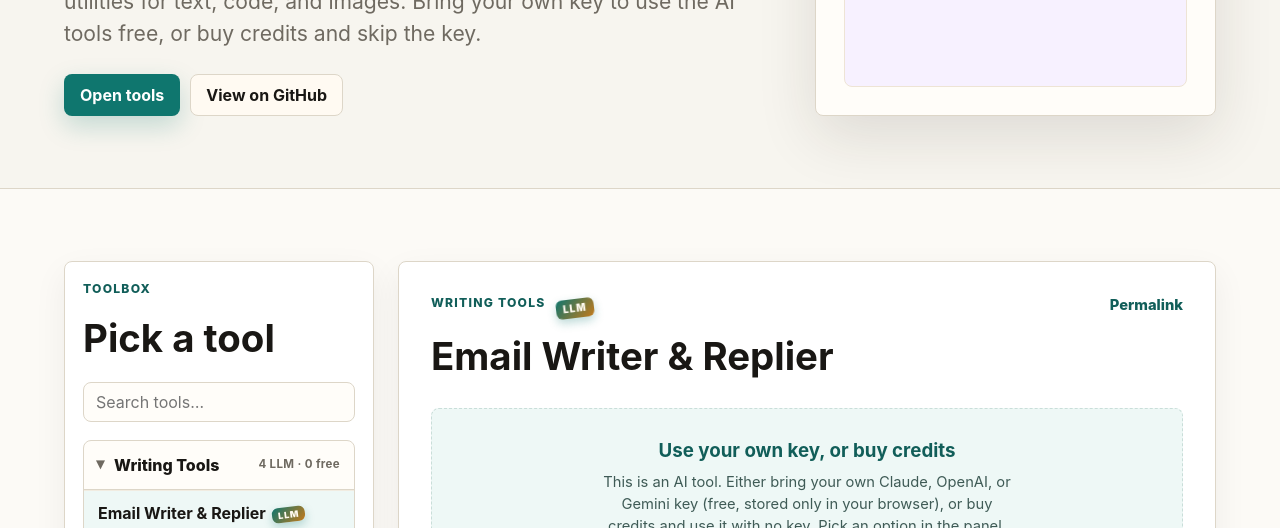
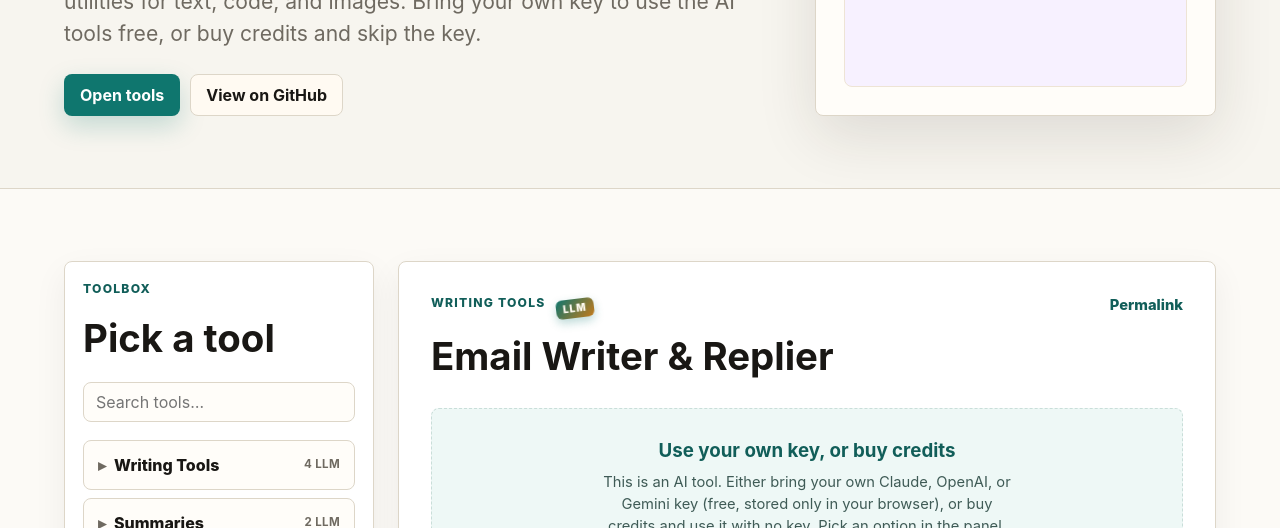
Before and after one commit to rohitatp/unleashmyai, a website: page public/index.html in a window 1280 px wide. Shown: the part 852-1380 px from the top of the page. Drawn offline with Linux system fonts and the light colour scheme.

Commit message:
Tidy tool picker + broaden the hero headline
- Drop zero counts in category headers (no "0 LLM" / "0 free"); show only the
  non-zero parts, e.g. "7 free" or "1 LLM · 2 free".
- Collapse all dropdowns by default; preserve whichever one the user opened
  across re-renders (still single-open accordion).
- Hero headline now spans the media types: "Fast, free tools for text, images,
  audio, and everyday work."

Co-Authored-By: Claude Opus 4.8 (1M context) <noreply@anthropic.com>

```diff
--- a/public/app.js
+++ b/public/app.js
@@ -25,16 +25,24 @@ function renderToolList(activeId) {
     }
     byCategory.get(tool.category).push(tool);
   }
+  // Keep dropdowns collapsed by default; preserve whichever one the user opened.
+  const openCats = new Set(
+    Array.from(document.querySelectorAll(".tool-cat[open]")).map((d) => d.dataset.cat)
+  );
+
   toolList.innerHTML = order
     .map((category) => {
       const tools = byCategory.get(category);
       const llm = tools.filter((t) => t.llm).length;
       const free = tools.length - llm;
-      const open = tools.some((t) => t.id === activeId); // only the active category open
+      const counts = [];
+      if (llm) counts.push(`${llm} LLM`);
+      if (free) counts.push(`${free} free`);
+      const open = openCats.has(category);
       return `<details class="tool-cat" data-cat="${escapeHtml(category)}" ${open ? "open" : ""}>
         <summary>
           <span class="tool-cat-name">${escapeHtml(category)}</span>
-          <span class="tool-cat-count">${llm} LLM · ${free} free</span>
+          <span class="tool-cat-count">${counts.join(" · ")}</span>
         </summary>
         ${tools
           .map(
--- a/public/index.html
+++ b/public/index.html
@@ -37,7 +37,7 @@
       <section class="hero">
         <div class="hero-copy">
           <p class="eyebrow">Your daily AI toolkit</p>
-          <h1>Fast tools for writing, summarizing, and everyday work.</h1>
+          <h1>Fast, free tools for text, images, audio, and everyday work.</h1>
           <p class="hero-text">
             AI-powered writing, summaries, and voice tools — plus free, instant utilities for text, code, and images. Bring your own key to use the AI tools free, or buy credits and skip the key.
           </p>
```
